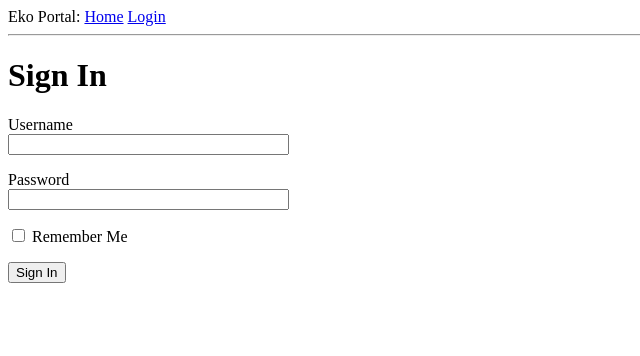
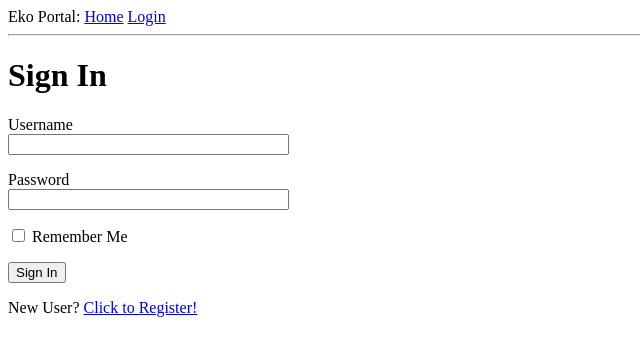
Before and after one commit to bjwealthy/ekoportal, a Flask app: page /login in a window 1280 px wide. Shown: the top 356 px of the page, without its empty margins (0-640 px from the left). Run offline with Flask 2, Linux system fonts and the light colour scheme.

Commit message:
login api

```diff
--- a/app/__init__.py
+++ b/app/__init__.py
@@ -2,10 +2,13 @@ from flask import Flask
 from config import Config
 from flask_sqlalchemy import SQLAlchemy
 from flask_migrate import Migrate
+from flask_login import LoginManager
 
 app = Flask(__name__)
 app.config.from_object(Config)
 db = SQLAlchemy(app)
 migrate = Migrate(app, db)
+login = LoginManager(app)
+login.login_view = 'login'
 
 from app import routes, models
--- a/app/forms.py
+++ b/app/forms.py
@@ -1,9 +1,28 @@
 from flask_wtf import FlaskForm
 from wtforms import StringField, PasswordField, BooleanField, SubmitField
-from wtforms.validators import DataRequired
+from wtforms.validators import ValidationError, DataRequired, Email, EqualTo
+from app.models import User
 
 class LoginForm(FlaskForm):
     username = StringField('Username', validators=[DataRequired()])
     password = PasswordField('Password', validators=[DataRequired()])
     remember_me = BooleanField('Remember Me')
     submit = SubmitField('Sign In')
+
+class RegistrationForm(FlaskForm):
+    username = StringField('Username', validators=[DataRequired()])
+    email = StringField('Email', validators=[DataRequired(), Email()])
+    password = PasswordField('Password', validators=[DataRequired()])
+    password2 = PasswordField(
+        'Repeat Password', validators=[DataRequired(), EqualTo('password')])
+    submit = SubmitField('Register')
+
+    def validate_username(self, username):
+        user = User.query.filter_by(username=username.data).first()
+        if user is not None:
+            raise ValidationError('Please use a different username.')
+
+    def validate_email(self, email):
+        user = User.query.filter_by(email=email.data).first()
+        if user is not None:
+            raise ValidationError('Please use a different email address.')
--- a/app/models.py
+++ b/app/models.py
@@ -1,8 +1,14 @@
+from flask import Flask
 from datetime import datetime
-from app import db
+from app import db, login
 from werkzeug.security import generate_password_hash, check_password_hash
+from flask_login import UserMixin
+from flask_jwt import JWT, jwt_required, current_identity
+from werkzeug.security import safe_str_cmp
 
-class User(db.Model):
+
+
+class User(UserMixin, db.Model):
     id = db.Column(db.Integer, primary_key=True)
     username = db.Column(db.String(64), index=True, unique=True)
     email = db.Column(db.String(120), index=True, unique=True)
@@ -18,6 +24,8 @@ class User(db.Model):
     def check_password(self, password):
         return check_password_hash(self.password_hash, password)
 
+
+
 class Post(db.Model):
     id = db.Column(db.Integer, primary_key=True)
     body = db.Column(db.String(140))
@@ -26,3 +34,51 @@ class Post(db.Model):
 
     def __repr__(self):
         return '<Post {}>'.format(self.body)
+
+@login.user_loader
+def load_user(id):
+    return User.query.get(int(id))
+
+
+
+'''
+class User(object):
+    def __init__(self, id, username, password):
+        self.id = id
+        self.username = username
+        self.password = password
+
+    def __str__(self):
+        return "User(id='%s')" % self.id
+
+users = [
+    User(1, 'user1', 'abcxyz'),
+    User(2, 'user2', 'abcxyz'),
+]
+
+username_table = {u.username: u for u in users}
+userid_table = {u.id: u for u in users}
+
+def authenticate(username, password):
+    user = username_table.get(username, None)
+    if user and safe_str_cmp(user.password.encode('utf-8'), password.encode('utf-8')):
+        return user
+
+def identity(payload):
+    user_id = payload['identity']
+    return userid_table.get(user_id, None)
+
+app = Flask(__name__)
+app.debug = True
+app.config['SECRET_KEY'] = 'super-secret'
+
+jwt = JWT(app, authenticate, identity)
+
+@app.route('/protected')
+@jwt_required()
+def protected():
+    return '%s' % current_identity
+
+if __name__ == '__main__':
+    app.run()
+'''
--- a/app/routes.py
+++ b/app/routes.py
@@ -1,9 +1,14 @@
-from flask import render_template, flash, redirect, url_for
-from app import app
+from flask import render_template, flash, redirect, url_for, request
+from app import app, db
 from app.forms import LoginForm
+from flask_login import current_user, login_user, logout_user, login_required
+from app.models import User
+from app.forms import RegistrationForm
+from werkzeug.urls import url_parse
 
 @app.route('/')
 @app.route('/index')
+@login_required
 def index():
     user = {'username': 'Bolaji'}
     posts = [
@@ -18,11 +23,36 @@ def index():
     ]
     return render_template('index.html', title='Home', user=user, posts=posts)
 
+
 @app.route('/login', methods=['GET', 'POST'])
 def login():
+    if current_user.is_authenticated:
+        return redirect(url_for('index'))
     form = LoginForm()
     if form.validate_on_submit():
-        flash('Login requested for user {}, remember_me={}'.format(
-            form.username.data, form.remember_me.data))
-        return redirect(url_for('/index'))
+        user = User.query.filter_by(username=form.username.data).first()
+        if user is None or not user.check_password(form.password.data):
+            flash('Invalid username or password')
+            return redirect(url_for('login'))
+        login_user(user, remember=form.remember_me.data)
+        return redirect(url_for('index'))
     return render_template('login.html', title='Sign In', form=form)
+
+@app.route('/logout')
+def logout():
+    logout_user()
+    return redirect(url_for('index'))
+
+@app.route('/register', methods=['GET', 'POST'])
+def register():
+    if current_user.is_authenticated:
+        return redirect(url_for('index'))
+    form = RegistrationForm()
+    if form.validate_on_submit():
+        user = User(username=form.username.data, email=form.email.data)
+        user.set_password(form.password.data)
+        db.session.add(user)
+        db.session.commit()
+        flash('Congratulations you are now a registered user!')
+        return redirect(url_for('login'))
+    return render_template('register.html', title='Register', form=form)
--- a/app/templates/base.html
+++ b/app/templates/base.html
@@ -8,10 +8,14 @@
     </head>
     <body>
         <div>
-        Eko Portal:
-        <a href="{{ url_for('index') }}">Home</a>
-        <a href="{{ url_for('login') }}">Login</a>
-    </div>
+            Eko Portal:
+            <a href="{{ url_for('index') }}">Home</a>
+            {% if current_user.is_anonymous %}
+            <a href="{{ url_for('login') }}">Login</a>
+            {% else %}
+            <a href="{{ url_for('logout') }}">Logout</a>
+            {% endif %}
+        </div>
         <hr>
         {% with messages = get_flashed_messages() %}
         {% if messages %}
--- a/app/templates/index.html
+++ b/app/templates/index.html
@@ -1,7 +1,7 @@
 {% extends "base.html" %}
 
 {% block content %}
-    <h1>Hi, {{ user.username }}!</h1>
+    <h1>Hi, {{ current_user.username }}!</h1>
     {% for post in posts %}
     <div><p>{{ post.author.username }} says: <b>{{ post.body }}</b></p></div>
     {% endfor %}
--- a/app/templates/login.html
+++ b/app/templates/login.html
@@ -20,5 +20,6 @@
         </p>
         <p>{{ form.remember_me() }} {{ form.remember_me.label }}</p>
         <p>{{ form.submit() }}</p>
+        <p>New User? <a href="{{ url_for('register') }}">Click to Register!</a></p>
     </form>
 {% endblock %}
```
Also changed, not shown: app/templates/register.html (+37 -10 lines), app.db.
